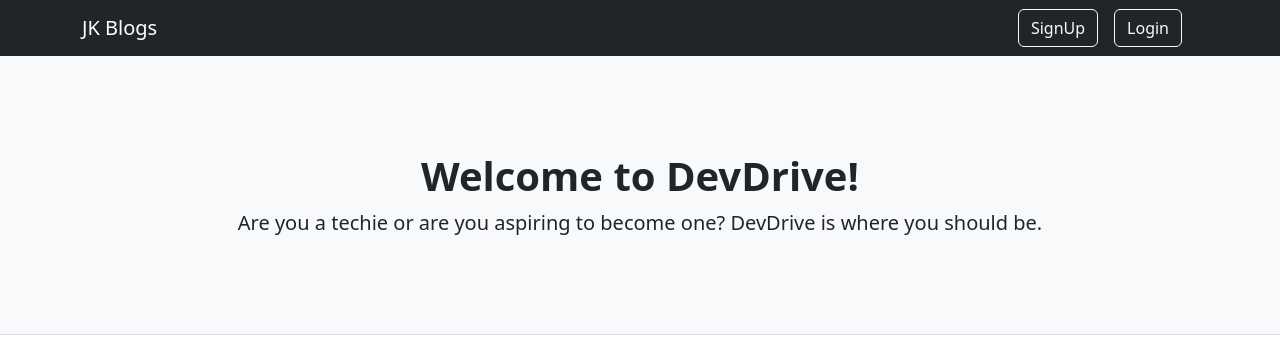
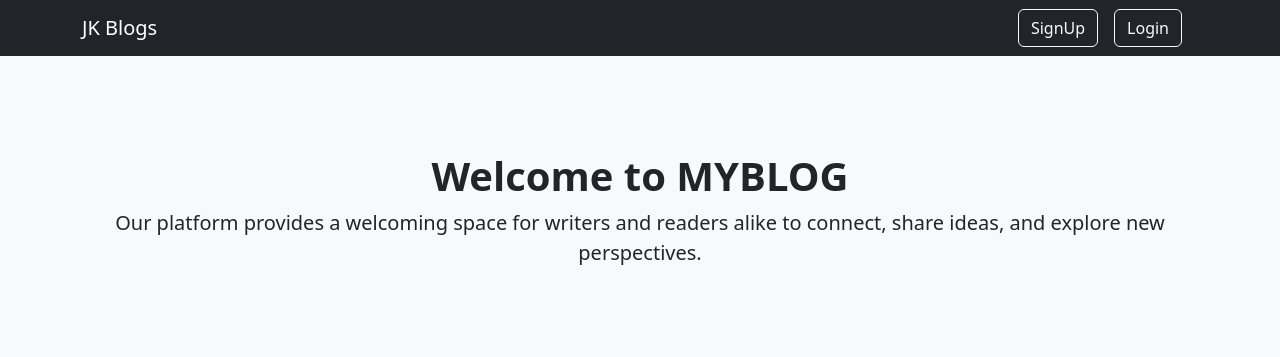
Before and after one commit to Alagani/blog, a Django app: page / in a window 1280 px wide. Shown: the top 357 px of the page. Run offline with Django 4.2, Linux system fonts and the light colour scheme; data comes from the database, SQL or seed files in the repository; some libraries are stand-ins or nearby versions.

Commit message:
Update index.html

```diff
--- a/blogapp/templates/blogapp/index.html
+++ b/blogapp/templates/blogapp/index.html
@@ -6,9 +6,8 @@
  <header class="py-5 bg-light border-bottom mb-4">
     <div class="container">
         <div class="text-center my-5">
-            <h1 class="fw-bolder">Welcome to DevDrive!</h1>
-            <p class="lead mb-0">Are you a techie or are you aspiring to become one?
-                DevDrive is where you should be.  </p>
+            <h1 class="fw-bolder">Welcome to MYBLOG</h1>
+            <p class="lead mb-0">Our platform provides a welcoming space for writers and readers alike to connect, share ideas, and explore new perspectives.  </p>
         </div>
     </div>
 </header>
@@ -150,7 +149,7 @@
             </div>
             <!-- Side widget-->
             <div class="card mb-4">
-                <div class="card-header">DevDrive</div>
+                <div class="card-header">MYBLOG</div>
                 <div class="card-body">
                     Are you a techie or are you aspiring to become one?
                 DevDrive is where you should be.
```
